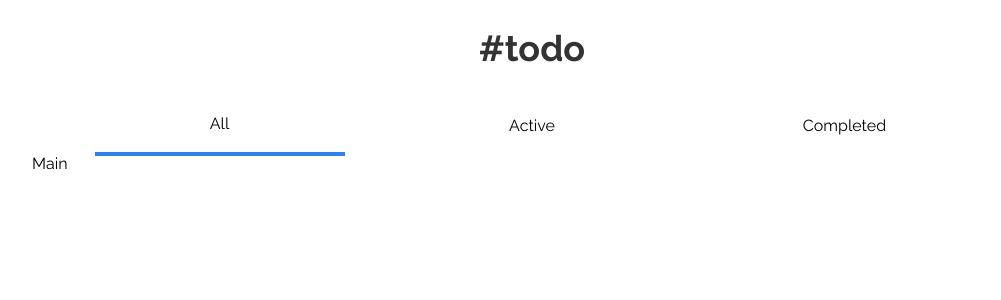
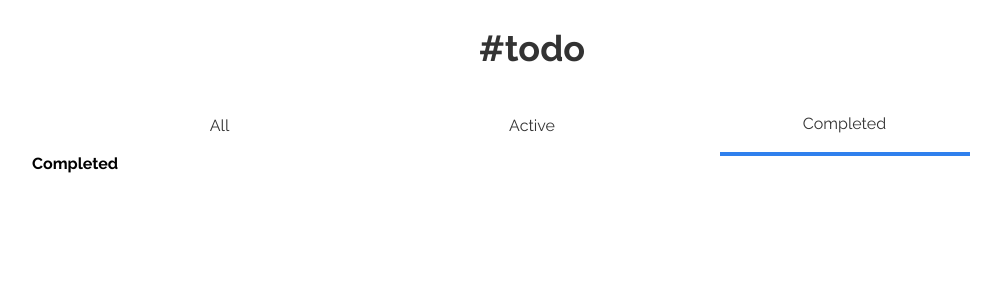
Before and after one commit to DonquixoteSabo/To-Do-List, a React (Create React App) app: page /completed in a window 1280 px wide. Shown: the top 300 px of the page, without its empty margins (108-1109 px from the left). Built offline with nearby package versions, Linux system fonts and the light colour scheme.

Commit message:
add react router, optimalize navigation and create small skeleton to main

```diff
--- a/package.json
+++ b/package.json
@@ -8,6 +8,7 @@
     "@testing-library/user-event": "^12.6.0",
     "react": "^17.0.1",
     "react-dom": "^17.0.1",
+    "react-router-dom": "^5.2.0",
     "react-scripts": "4.0.1",
     "web-vitals": "^0.2.4"
   },
--- a/src/App.js
+++ b/src/App.js
@@ -1,6 +1,8 @@
 import Header from './components/header/Header';
 import Navigation from './components/nav/Navigation';
 import Main from './components/main/Main';
+
+import { BrowserRouter as Router } from 'react-router-dom';
 
 import './App.css';
 import './reset.css';
@@ -8,9 +10,11 @@ import './reset.css';
 function App() {
   return (
     <div className='container'>
-      <Header />
-      <Navigation />
-      <Main />
+      <Router>
+        <Header />
+        <Navigation />
+        <Main />
+      </Router>
     </div>
   );
 }
--- /dev/null
+++ b/src/components/main/Active.js
@@ -0,0 +1,4 @@
+function Active() {
+  return <h1>active</h1>;
+}
+export default Active;
--- /dev/null
+++ b/src/components/main/All.js
@@ -0,0 +1,4 @@
+function All() {
+  return <h1>All</h1>;
+}
+export default All;
--- /dev/null
+++ b/src/components/main/Completed.js
@@ -0,0 +1,4 @@
+function Completed() {
+  return <h1>Completed</h1>;
+}
+export default Completed;
--- a/src/components/main/Main.jsx
+++ b/src/components/main/Main.jsx
@@ -1,5 +1,18 @@
+import {Switch, Route, Redirect} from 'react-router-dom';
+
+import Active from './Active';
+import All from './All';
+import Completed from './Completed';
+
 function Main() {
-    return <p> Main</p>
+    return(
+        <Switch>
+            <Route path='/active' component={Active}/>
+            <Route path='/completed' component={Completed}/>
+            <Route path='/' component={All}/>
+            <Redirect from='*' to='/' />
+        </Switch>
+    )
 }
 
 export default Main;
--- a/src/components/nav/Navigation.css
+++ b/src/components/nav/Navigation.css
@@ -9,8 +9,28 @@
 
 .nav__link{
     flex-basis: 25%;
-    padding: 20px;
+}
+.nav a{
     display: flex;
     justify-content: center;
     align-items: center;
+    width: 100%;
+    height: 100%;
+    padding: 20px;
+    text-decoration: none;
+    color: #333;
 }
+.active{
+    border-bottom: 4px solid #2F80ED;
+    border-radius: 4px 4px 0px 0px;
+}
+/*
+.nav__link:nth-child(1){
+    background-color: red;
+}
+.nav__link:nth-child(2){
+    background-color: blue;
+}
+.nav__link:nth-child(3){
+    background-color: yellow;
+} */
--- a/src/components/nav/Navigation.jsx
+++ b/src/components/nav/Navigation.jsx
@@ -1,40 +1,40 @@
-import React, {useState} from 'react';
+import React, {useEffect} from 'react';
+import {Link, useLocation} from 'react-router-dom';
 
 import './Navigation.css';
 
 function Navigation() {
 
-    const handleNavClick = (index) =>{
-        if(index === 1){
-            setFirstLinkActive(true);
-            setSecondLinkActive(false)
-            setThirdLinkActive(false)
-        }else if(index === 2){
-            setFirstLinkActive(false);
-            setSecondLinkActive(true)
-            setThirdLinkActive(false)
-        }else if(index === 3){
-            setFirstLinkActive(false);
-            setSecondLinkActive(false)
-            setThirdLinkActive(true);
+    const location = useLocation();
+
+    useEffect(()=>{
+        const link1 =  document.querySelector('.nav__link:nth-child(1)');
+        const link2 = document.querySelector('.nav__link:nth-child(2)');
+        const link3 = document.querySelector('.nav__link:nth-child(3)');
+        if(location.pathname === '/active'){
+           link1.classList.remove('active');
+           link2.classList.add('active');
+           link3.classList.remove('active')
+
+        }else if(location.pathname === '/completed'){
+            link1.classList.remove('active');
+            link2.classList.remove('active');
+            link3.classList.add('active')
+
+        } else {
+            link1.classList.add('active');
+            link2.classList.remove('active');
+            link3.classList.remove('active')
         }
-    };
 
-    const [firstLinkActive, setFirstLinkActive] = useState(true);
-    const [secondLinkActive, setSecondLinkActive] = useState(false);
-    const [thirdLinkActive, setThirdLinkActive] = useState(false);
-
-    const activeTheme = {
-        borderBottom: '4px solid #2F80ED',
-        borderRadius: '4px 4px 0px 0px',
-    }
+    })
 
     return (
         <nav className='nav'>
             <ul className="nav__list">
-                <li style={firstLinkActive ? activeTheme : null} className="nav__link" onClick={() => handleNavClick(1)}>All</li>
-                <li style={secondLinkActive ? activeTheme : null}  className="nav__link" onClick={() => handleNavClick(2)}>Active</li>
-                <li style={thirdLinkActive ? activeTheme : null} className="nav__link" onClick={() => handleNavClick(3)}>Completed</li>
+                <li className='nav__link'><Link to='/'>All</Link></li>
+                <li className='nav__link'><Link to='/active'>Active</Link></li>
+                <li className='nav__link'><Link to='/completed'>Completed</Link></li>
             </ul>
         </nav>
     )
```
Also changed, not shown: 2 other files (tests, documents, lock files or other folders).
